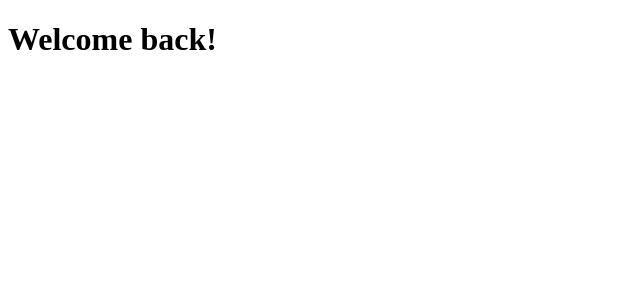
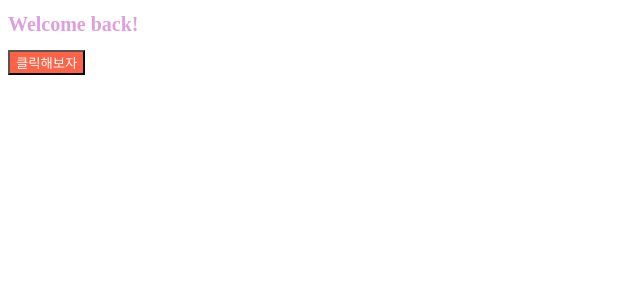
Before and after one commit to multida/reactjs-movie, a React (Create React App) app: page / in a window 1280 px wide. Shown: the top 300 px of the page, without its empty margins (0-640 px from the left). Built offline with nearby package versions, Linux system fonts and the light colour scheme.

Commit message:
button을 만들어서 버튼 타입을 정의(?)해보고 styles.module.css를 사용해서 각 컴포넌트마다 스타일을 따로 줄 수 있는 것을 배움

```diff
--- a/package.json
+++ b/package.json
@@ -6,6 +6,7 @@
     "@testing-library/jest-dom": "^5.16.5",
     "@testing-library/react": "^13.4.0",
     "@testing-library/user-event": "^13.5.0",
+    "prop-types": "^15.8.1",
     "react": "^18.2.0",
     "react-dom": "^18.2.0",
     "react-scripts": "5.0.1",
--- a/src/App.js
+++ b/src/App.js
@@ -1,7 +1,11 @@
+import Button from './Button';
+import styles from "./App.module.css";
+
 function App() {
   return (
     <div className="App">
-      <h1>Welcome back!</h1>
+      <h1 className={styles.title}>Welcome back!</h1>
+      <Button text={"클릭해보자"} />
     </div>
   );
 }
--- /dev/null
+++ b/src/App.module.css
@@ -0,0 +1,4 @@
+.title {
+    font-size: 20px;
+    color: plum;
+}
--- a/src/Button.js
+++ b/src/Button.js
@@ -1,7 +1,16 @@
+import PropTypes from "prop-types";
+import styles from "./Button.module.css"
+
 function Button({text}) {
     return (
-        <button>{text}</button>
+        <button className={styles.title}>
+            {text}
+        </button>
     );
 }
 
+Button.propTypes = {
+    text: PropTypes.string.isRequired,
+};
+
 export default Button;
--- /dev/null
+++ b/src/Button.module.css
@@ -0,0 +1,4 @@
+.title {
+    background-color: tomato;
+    color: white;
+}
```
Also changed, not shown: 1 other file (tests, documents, lock files or other folders).
